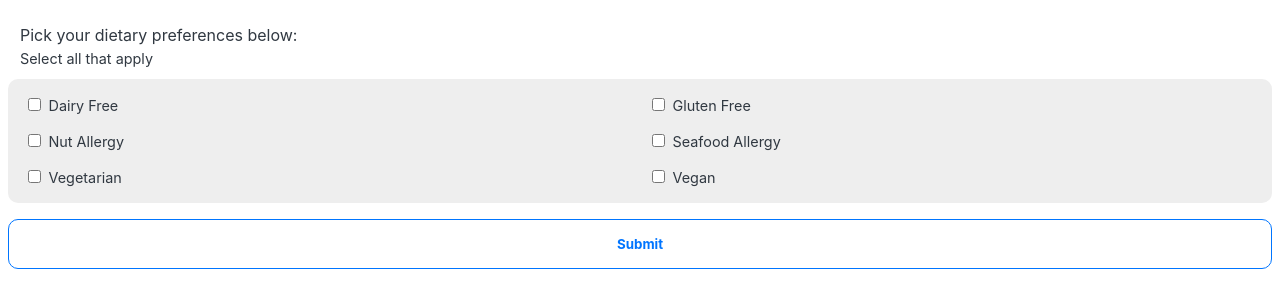
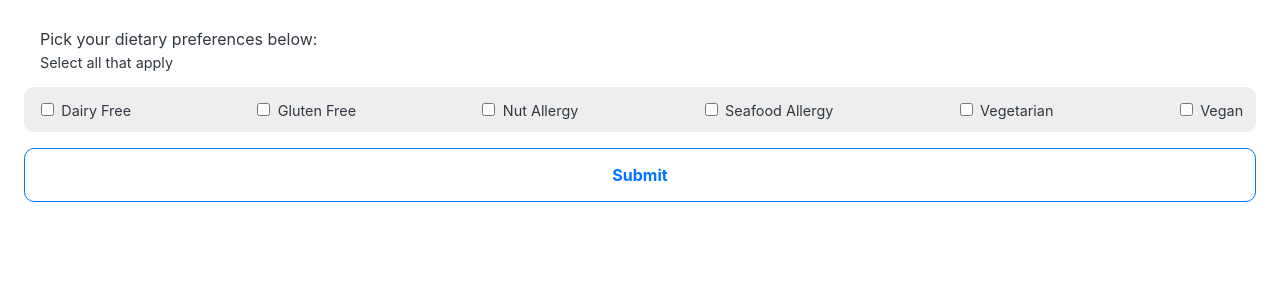
Before and after one commit to MTiergarten/redi-webdev-project, a plain HTML site: page index.html in a window 1280 px wide. Shown: the part 56-351 px from the top of the page. Drawn offline with Linux system fonts and the light colour scheme.

Commit message:
implemented responsive layout (tablet)

```diff
--- a/index.html
+++ b/index.html
@@ -12,6 +12,7 @@
         <h1>Meal Rotation Planner</h1>
     </header>
 
+    <main class="content">
         <div class = "input-description">
             <p>Pick your dietary preferences below:</p>
             <p class = "body-text">Select all that apply</p>
@@ -53,11 +54,12 @@
 
             </div>
 
-        <input class = "button" type = "submit" value="Submit"><br><br>
+            <input class = "button" type = "submit" value="Submit">
 
             <ul id="recipesFound"></ul>
             <ul id="mealPlan"></ul>
 
+            <div class="plan-container">
                 <div class="meal-wrapper">
                     <h3 id="breakfastTitle"></h3>
                     <ul id="breakfast"></ul>
@@ -77,9 +79,9 @@
                     <h3 id="dinnerTitle"></h3>
                     <ul id="dinner"></ul>
                 </div>
-
+            </div>
         </form>
-
+    </main>
     <script src="script.js"></script>
 </body>
 </html>
--- a/script.js
+++ b/script.js
@@ -120,7 +120,7 @@ grilledCheese.categories = ['nuts', 'seafood', 'vegetarian'];
 
 const userPreferences = document.getElementById('userPreferences');
 const checkRestrictions = userPreferences.querySelectorAll('input[type="checkbox"]');
-const recipesFound = document.getElementById('recipesFound');
+// const recipesFound = document.getElementById('recipesFound');
 const mealPlan = document.getElementById('mealPlan');
 const breakfastTitle = document.getElementById('breakfastTitle');
 const breakfast = document.getElementById('breakfast');
--- a/style.css
+++ b/style.css
@@ -6,25 +6,10 @@
     font-family: Inter, sans-serif;
 }
 
-html, body {
-    display: flex;
-    flex-direction: column;
-    height: 100vh;
-    background-color: var(--primary-bg);
-    color: var(--primary);
-}
-
 ul, ol {
     list-style: none;
     padding-left: 0;
     margin: 0;
-}
-
-label,
-button,
-[type=submit],
-[type=checkbox] {
-    cursor: pointer;
 }
 
 /* variables */
@@ -36,6 +21,23 @@ button,
     --accent: #0075FF;
     --accent-hover: rgba(0, 117, 255, 0.2);
     --secondary: #C2B5AD;
+}
+
+/* universal styles */
+
+html, body {
+    display: flex;
+    flex-direction: column;
+    height: 100vh;
+    background-color: var(--primary-bg);
+    color: var(--primary);
+}
+
+label,
+button,
+[type=submit],
+[type=checkbox] {
+    cursor: pointer;
 }
 
 /* font styles */
@@ -70,10 +72,15 @@ p {
     margin: 1rem auto;
 }
 
+.content {
+    margin-left: 1rem;
+    margin-right: 1rem;
+}
+
 .input-description {
     display: flex;
     flex-direction: column;
-    margin: 0.75rem;
+    margin: 1rem;
     gap: 0.3rem;
 }
 
@@ -85,7 +92,7 @@ p {
 }
 
 .container-bg {
-    padding: 1rem;
+    padding: 0.8rem;
     background-color: var(--secondary-bg);
     border-radius: 10px;
 }
@@ -123,9 +130,41 @@ p {
     color: var(--accent);
     background-color: var(--primary-bg);
     font-weight: bold;
+    font-size: 1rem;
 }
 
 .button:hover, .button:active {
     background-color: var(--accent-hover);
     transition: background-color 0.3s ease;
 }
+
+/* responsive layout tablet, breakpoint 768px (smaller tablets will look better with grid layout from mobile) */
+
+@media only screen and (min-width: 768px) {
+
+    .input-container {
+        display: flex;
+        flex-direction: row;
+        justify-content: space-between;
+    }
+
+    .meal-container {
+        display: flex;
+        flex-direction: column;
+        padding: 0.5rem;
+        gap: 1rem;
+    }
+
+    .plan-container {
+        display: grid;
+        grid-template-columns: repeat(2, 1fr);
+        grid-template-rows: repeat(2, auto);
+        column-gap: 1rem;
+    }
+}
+
+/* responsive layout - desktop */
+
+@media only screen and (min-width: 992px) {
+
+}
```
Lines whose indentation alone changed are shown as unchanged.
